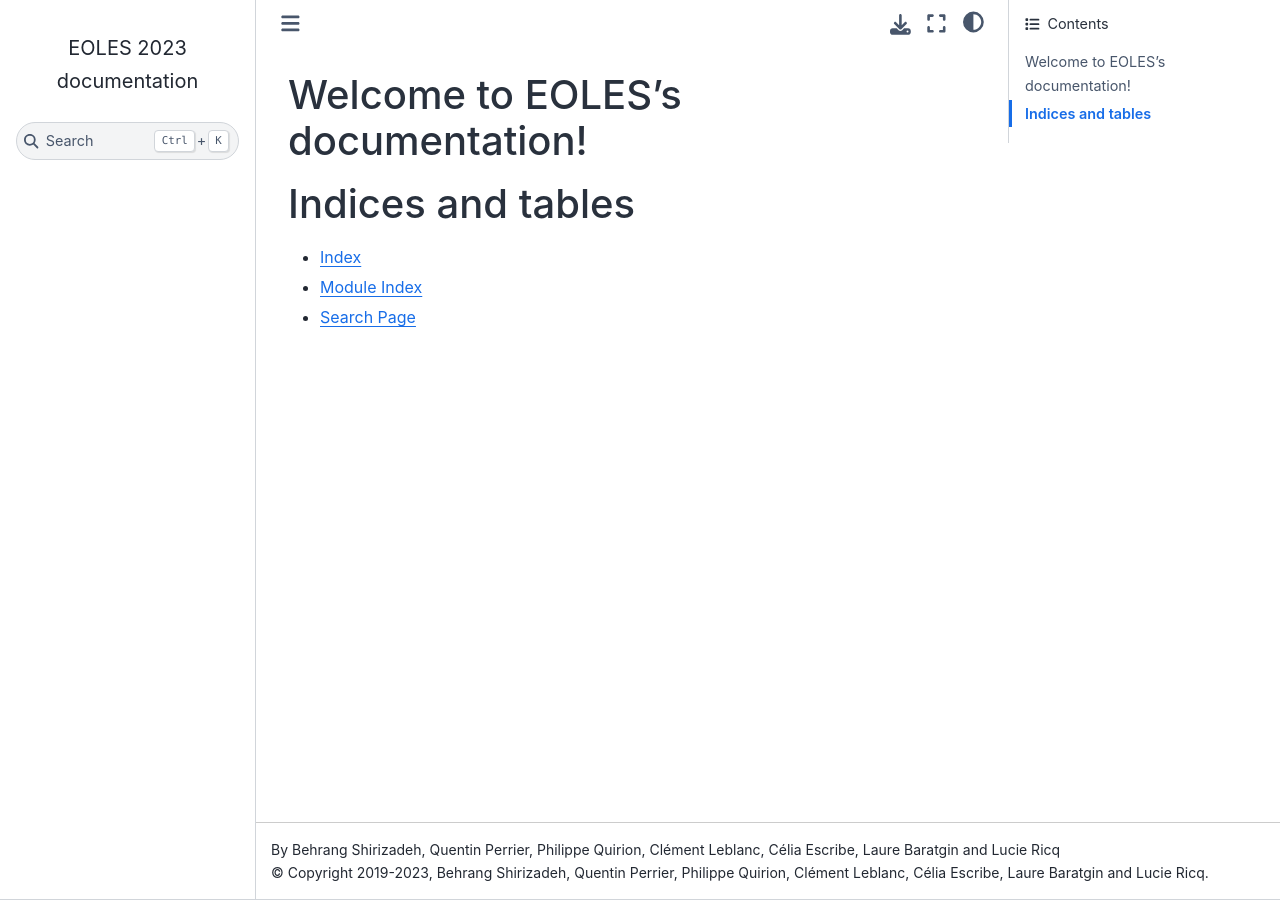
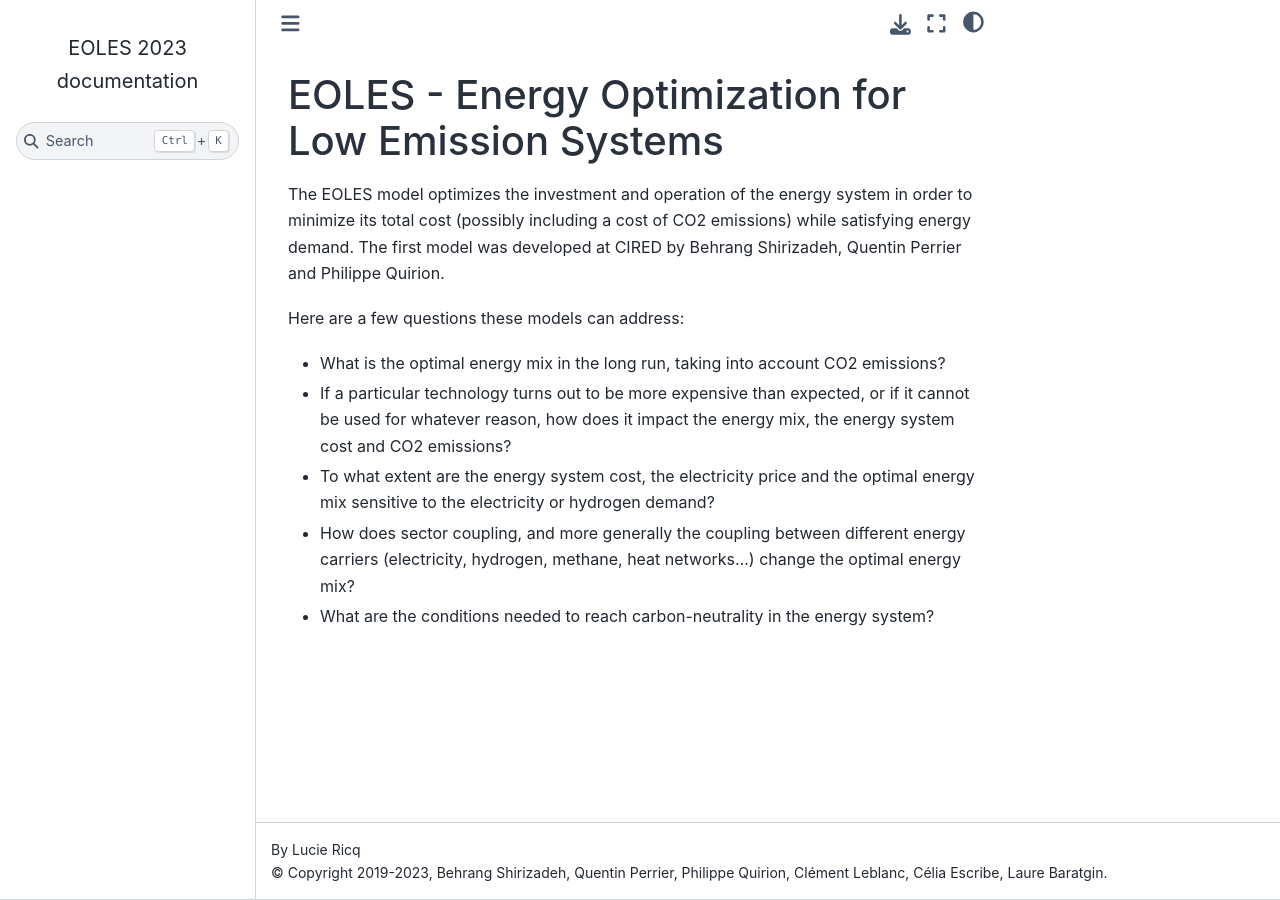
Before and after one commit to LucieRC/EOLES, a Sphinx documentation site: the page built from docs/index.rst, in a window 1280 px wide. Built offline with Sphinx 7.4.7 and the Sphinx Book theme 1.1.4, drawn with Linux system fonts in a browser that asks for light colours.

Commit message:
Update index

```diff
--- a/docs/conf.py
+++ b/docs/conf.py
@@ -18,8 +18,8 @@
 # -- Project information -----------------------------------------------------
 
 project = 'EOLES'
-copyright = '2019-2023, Behrang Shirizadeh, Quentin Perrier, Philippe Quirion, Clément Leblanc, Célia Escribe, Laure Baratgin and Lucie Ricq'
-author = 'Behrang Shirizadeh, Quentin Perrier, Philippe Quirion, Clément Leblanc, Célia Escribe, Laure Baratgin and Lucie Ricq'
+copyright = '2019-2023, Behrang Shirizadeh, Quentin Perrier, Philippe Quirion, Clément Leblanc, Célia Escribe, Laure Baratgin'
+author = 'Lucie Ricq'
 
 # The full version, including alpha/beta/rc tags
 release = '2023'
--- a/docs/index.rst
+++ b/docs/index.rst
@@ -3,18 +3,21 @@
    You can adapt this file completely to your liking, but it should at least
    contain the root `toctree` directive.
 
-Welcome to EOLES's documentation!
-=================================
+##################################################################################
+EOLES - Energy Optimization for Low Emission Systems
+##################################################################################
+
+The EOLES model optimizes the investment and operation of the energy system in order to minimize its total cost (possibly including a cost of CO2 emissions) while satisfying energy demand. The first model was developed at CIRED by Behrang Shirizadeh, Quentin Perrier and Philippe Quirion.
+
+Here are a few questions these models can address:
+
+- What is the optimal energy mix in the long run, taking into account CO2 emissions?
+- If a particular technology turns out to be more expensive than expected, or if it cannot be used for whatever reason, how does it impact the energy mix, the energy system cost and CO2 emissions?
+- To what extent are the energy system cost, the electricity price and the optimal energy mix sensitive to the electricity or hydrogen demand?
+- How does sector coupling, and more generally the coupling  between different energy carriers (electricity, hydrogen, methane, heat networks…) change the optimal energy mix?
+- What are the conditions needed to reach carbon-neutrality in the energy system?
+
 
 .. toctree::
    :maxdepth: 2
    :caption: Contents:
-
-
-
-Indices and tables
-==================
-
-* :ref:`genindex`
-* :ref:`modindex`
-* :ref:`search`
```
